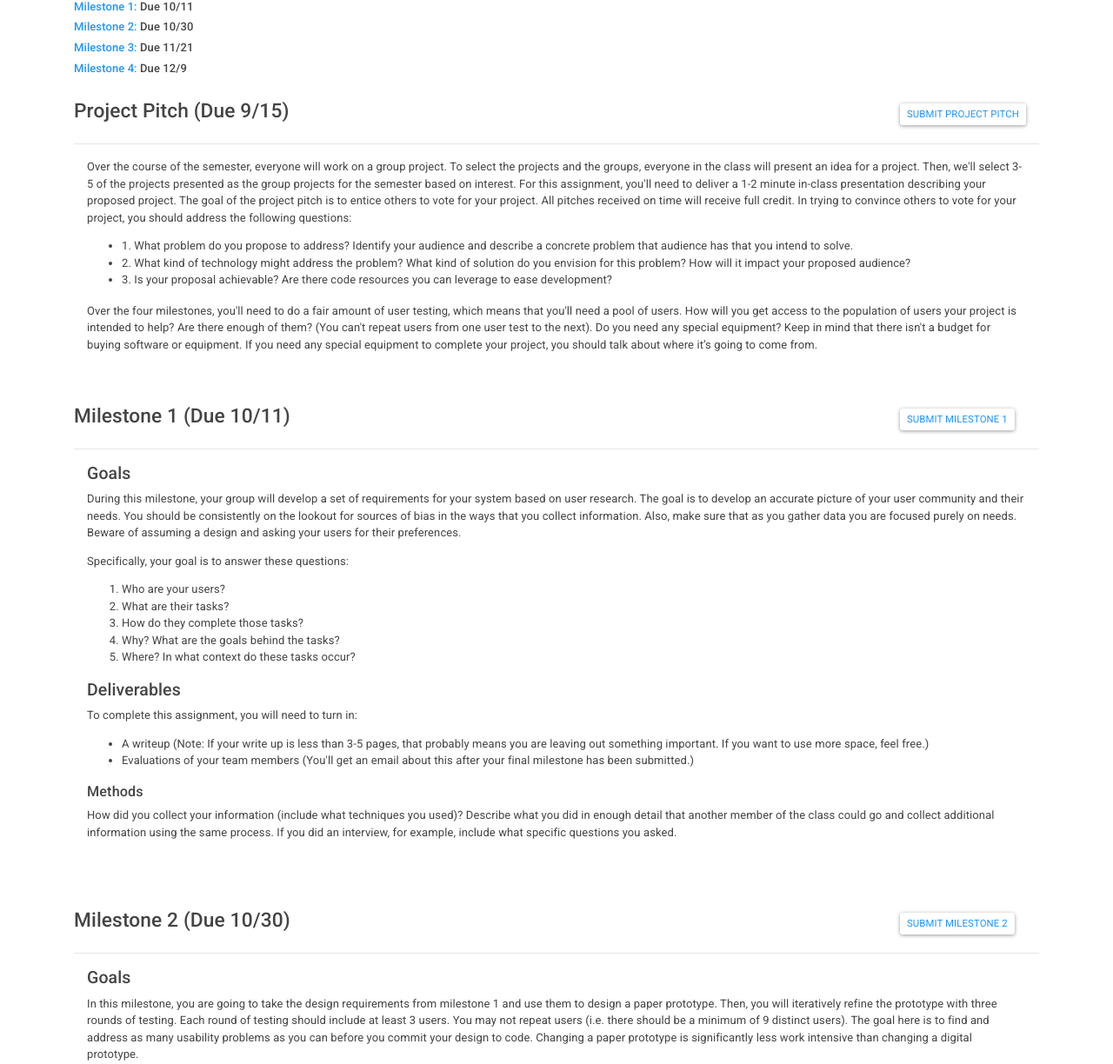
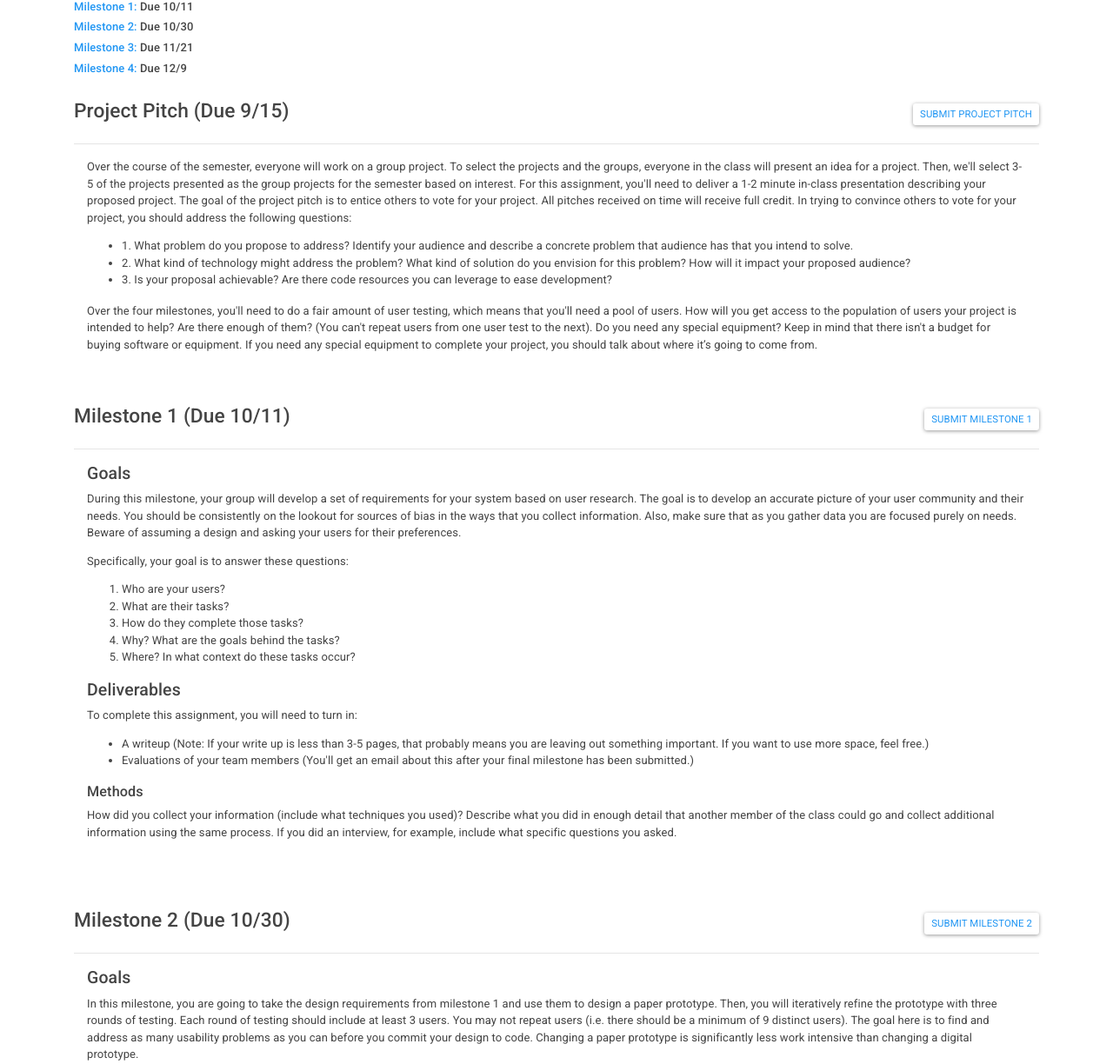
Before and after one commit to sschneaky/course_website, a Django app: page /project in a window 1280 px wide. Shown: the part 249-1473 px from the top of the page at 87% size. Run offline with Django 3.2, Linux system fonts and the light colour scheme; some libraries are stand-ins or nearby versions.

Commit message:
more formatting

```diff
--- a/core/templates/calendar.html
+++ b/core/templates/calendar.html
@@ -9,7 +9,7 @@
 
 		<hr>
 		<div class="container-fluid">
-			<table class="table table-striped">
+			<table class="table">
 				  <thead class="thead-light" >
 				    <tr class="d-flex">
 				      <th class="col-2" scope="col">Date</th>
@@ -58,7 +58,7 @@
 		{# Main Cal #}
 		<div class="row">
 			<h3 class="col-2">Calendar</h3>
-			<div class="col-2 ml-auto d-flex align-items-center">
+			<div class="col-4 ml-auto d-flex align-items-center justify-content-end">
 				<a href="https://calendar.google.com/calendar/embed?src=l2psuumkngdh68nuac2f9945sc%40group.calendar.google.com&ctz=America/Phoenix" class="btn btn-outline-primary btn-sm" target="_blank">
 				Google Calendar
 				</a>
@@ -71,7 +71,7 @@
 			<div class="col-12">
 				<table class="table table-striped">
 					  <thead class="thead-light">
-					    <tr class="d-flex">
+					    <tr class="d-flex table-primary">
 					      <th class="col-2" scope="col">Date</th>
 					      <th class="col-2"scope="col">Lecture Topics</th>
 					      <th class="col-5"scope="col">Readings For Today</th>
--- a/core/templates/course.html
+++ b/core/templates/course.html
@@ -92,7 +92,7 @@
 
 		<div class="row">
 			<h3 class="col-4">Grading</h3>
-			<div class="col-2 ml-auto d-flex align-items-center">
+			<div class="col-4 ml-auto d-flex align-items-center justify-content-end">
 		         <a href='https://wustl.blackboard.com/webapps/blackboard/execute/modulepage/view?course_id=_173884_1&cmp_tab_id=_364490_1&mode=view' target="_blank" class="btn btn-sm btn-outline-primary">View Grades on Blackboard</a>
 		    </div>
 		</div>
--- a/core/templates/project.html
+++ b/core/templates/project.html
@@ -21,7 +21,7 @@
 <div id="pitch">
    <div class="row">
       <h3 class="col-5">Project Pitch (Due 9/15)</h3>
-      <div class="col-2 ml-auto d-flex align-items-center">
+      <div class="col-2 ml-auto d-flex align-items-center justify-content-end">
          <a href='submit.html' target="_blank" class="btn btn-sm btn-outline-primary">Submit Project Pitch</a>
       </div>
    </div>
@@ -52,7 +52,7 @@
 <div id="milestone1">
    <div class = "row">
       <h3 class="col-5">Milestone 1 (Due 10/11)</h3>
-      <div class="col-2 ml-auto d-flex align-items-center">
+      <div class="col-2 ml-auto d-flex align-items-center justify-content-end">
         <a href='submit.html' target="_blank" class="btn btn-sm btn-outline-primary">Submit Milestone 1</a>
       </div>
    </div>
@@ -89,7 +89,7 @@
 <div id="milestone2">
    <div class = "row">
       <h3 class="col-5">Milestone 2 (Due 10/30)</h3>
-      <div class="col-2 ml-auto d-flex align-items-center">
+      <div class="col-2 ml-auto d-flex align-items-center justify-content-end">
          <a href='submit.html' target="_blank" class="btn btn-sm btn-outline-primary">Submit Milestone 2</a>
       </div>
    </div>
@@ -121,7 +121,7 @@
 <div id="milestone3">
    <div class = "row">
       <h3 class="col-5">Milestone 3 (Due 11/21)</h3>
-      <div class="col-2 ml-auto d-flex align-items-center">
+      <div class="col-2 ml-auto d-flex align-items-center justify-content-end">
          <a href='submit.html' target="_blank" class="btn btn-sm btn-outline-primary">Submit Milestone 3</a>
       </div>
    </div>
@@ -155,7 +155,7 @@
 <div id="milestone4">
    <div class = "row">
       <h3 class="col-5">Milestone 4 (Due 12/9)</h3>
-      <div class="col-2 ml-auto d-flex align-items-center">
+      <div class="col-2 ml-auto d-flex align-items-center justify-content-end">
          <a href='submit.html' target="_blank" class="btn btn-sm btn-outline-primary">Submit Milestone 4</a>
       </div>
    </div>
```
